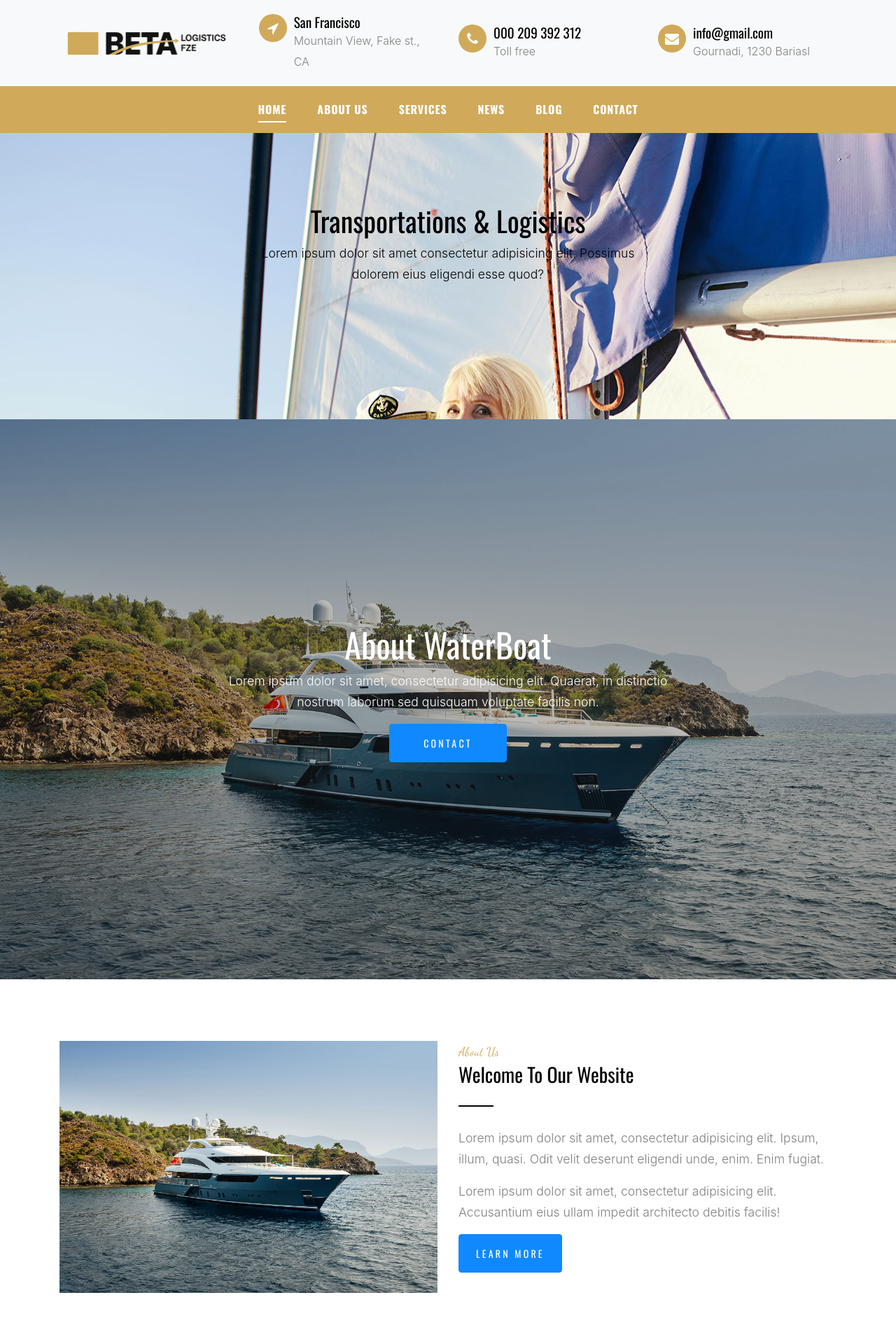
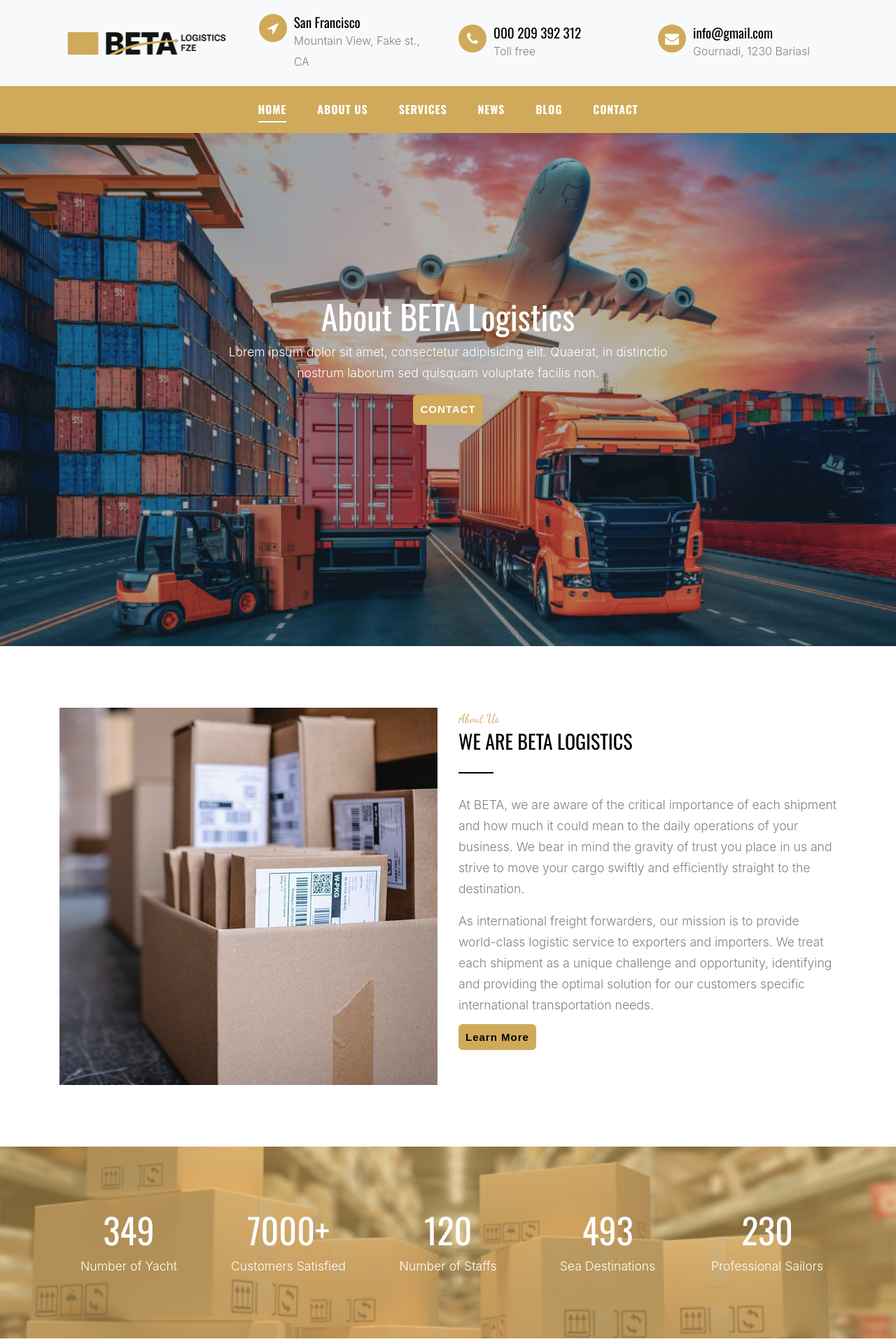
Before and after one commit to zainab98alrez/beta-v2, a PHP site: page /about in a window 1280 px wide. Shown: the top 1920 px of the page at 70% size. Run offline with PHP 8.4, Linux system fonts and the light colour scheme; some web fonts are replaced.

Commit message:
edit design pages

```diff
--- a/about.php
+++ b/about.php
@@ -8,13 +8,13 @@
   <?php include 'include/menu.php'; ?>
 
 
-      <div class="intro-section" style="background-image: url('images/hero_2.jpg');">
+      <div class="intro-section" style="background-image: url('images/home/1.jpg');">
         <div class="container">
           <div class="row align-items-center">
             <div class="col-lg-7 mx-auto text-center" data-aos="fade-up">
-              <h1>About WaterBoat</h1>
+              <h1>About BETA Logistics</h1>
               <p>Lorem ipsum dolor sit amet, consectetur adipisicing elit. Quaerat, in distinctio nostrum laborum sed quisquam voluptate facilis non.</p>
-              <p><a href="#" class="btn btn-primary py-3 px-5">Contact</a></p>
+              <p><a href="/contact" class="btn-beta btn btn-primary py-3 px-5">Contact</a></p>
             </div>
           </div>
         </div>
@@ -26,21 +26,32 @@
         <div class="container">
             <div class="row">
             <div class="col-md-6">
-            <img src="images/hero_2.jpg" alt="Image" class="img-fluid">
+                <img src="images/home/4.jpg" alt="Image" class="img-fluid">
             </div>
             <div class="col-md-6">
                 <span class="text-serif text-primary">About Us</span>
-            <h3 class="heading-92913 text-black">Welcome To Our Website</h3>
-            <p>Lorem ipsum dolor sit amet, consectetur adipisicing elit. Ipsum, illum, quasi. Odit velit deserunt eligendi unde, enim. Enim fugiat.</p>
-            <p>Lorem ipsum dolor sit amet, consectetur adipisicing elit. Accusantium eius ullam impedit architecto debitis facilis!</p>
-            <p><a href="#" class="btn btn-primary py-3 px-4">Learn More</a></p>
+                <h3 class="heading-92913 text-black">WE ARE BETA LOGISTICS</h3>
+                <p>At BETA, we are aware of the critical importance of
+                    each shipment and how much it could mean to the
+                    daily operations of your business. We bear in mind
+                    the gravity of trust you place in us and strive to move
+                    your cargo swiftly and efficiently straight to the
+                    destination.
+                </p>
+                <p>As international freight forwarders, our mission is
+                    to provide world-class logistic service to exporters
+                    and importers. We treat each shipment as a unique
+                    challenge and opportunity, identifying and providing
+                    the optimal solution for our customers specific
+                    international transportation needs.
+                </p>
+                <p><a href="/about" class="btn-beta py-3 px-4">Learn More</a></p>
             </div>
             </div>
         </div>
     </div>
 
-
-    <div class="site-section bg-image overlay" style="background-image: url('images/hero_1.jpg');">
+    <div class="site-section bg-image overlay" style="background-image: url('images/home/6.jpeg');">
       <div class="container">
         <div class="row">
           <div class="col">
@@ -78,7 +89,7 @@
     </div>
 
 
-
+<!-- our team -->
     <div class="site-section">
       <div class="container">
         <div class="row justify-content-center mb-5">
@@ -159,20 +170,25 @@
         </div>
       </div>
     </div>
+<!-- end our team -->
 
-
-
+ <!-- get in touch -->
      <div class="site-section bg-image overlay" style="background-image: url('images/hero_2.jpg');">
       <div class="container">
         <div class="row justify-content-center">
           <div class="col-md-7 text-center">
-            <h2 class="text-white">Get In Touch With Us</h2>
-            <p class="lead text-white">Lorem ipsum dolor sit amet, consectetur adipisicing elit.</p>
-            <p class="mb-0"><a href="#" class="btn btn-warning py-3 px-5 text-white">Contact Us</a></p>
+            <h2 class="text-black mb-3">Get In Touch With Us</h2>
+            <p class="lead text-black mb-5">BETA LOGISTICS OFFERS ITS
+                TECHNICALLY COMPETENT AND DEDICATED TEAMS TO
+                SUPPORT THE EVER-GROWING NEED OF CUSTOMERS’
+                TRANSPORTING AND SHIPPING VALUABLE AND HIGHLY-PRICED DEVICES.
+            </p>
+            <p class="mb-0"><a href="/contact" class="btn-beta py-3 px-5">Contact Us</a></p>
           </div>
         </div>
       </div>
     </div>
+<!-- end get in touch -->
 
 
 <!-- footer -->
--- a/include/menu.php
+++ b/include/menu.php
@@ -95,18 +95,3 @@
 </div>
 </div>
 <!-- end nav bar -->
-
-<!-- section one -->
-<div class="ftco-blocks-cover-1 mb-0 mt-4">
-    <div class="ftco-cover-1 overlay" style="background-image: url('images/hero_1.jpg')">
-      <div class="container">
-        <div class="row py-5 align-items-center justify-content-center text-center">
-          <div class="col-lg-6 my-5 py-5">
-            <h1 class="text-black">Transportations &amp; Logistics</h1>
-            <p class="mb-5 text-black">Lorem ipsum dolor sit amet consectetur adipisicing elit. Possimus dolorem eius eligendi esse quod?</p>
-          </div>
-        </div>
-      </div>
-    </div>
-  </div>
-<!-- END section one -->
```
Also changed, not shown: index.php (+17 -0 lines). Lines whose indentation alone changed are shown as unchanged.
